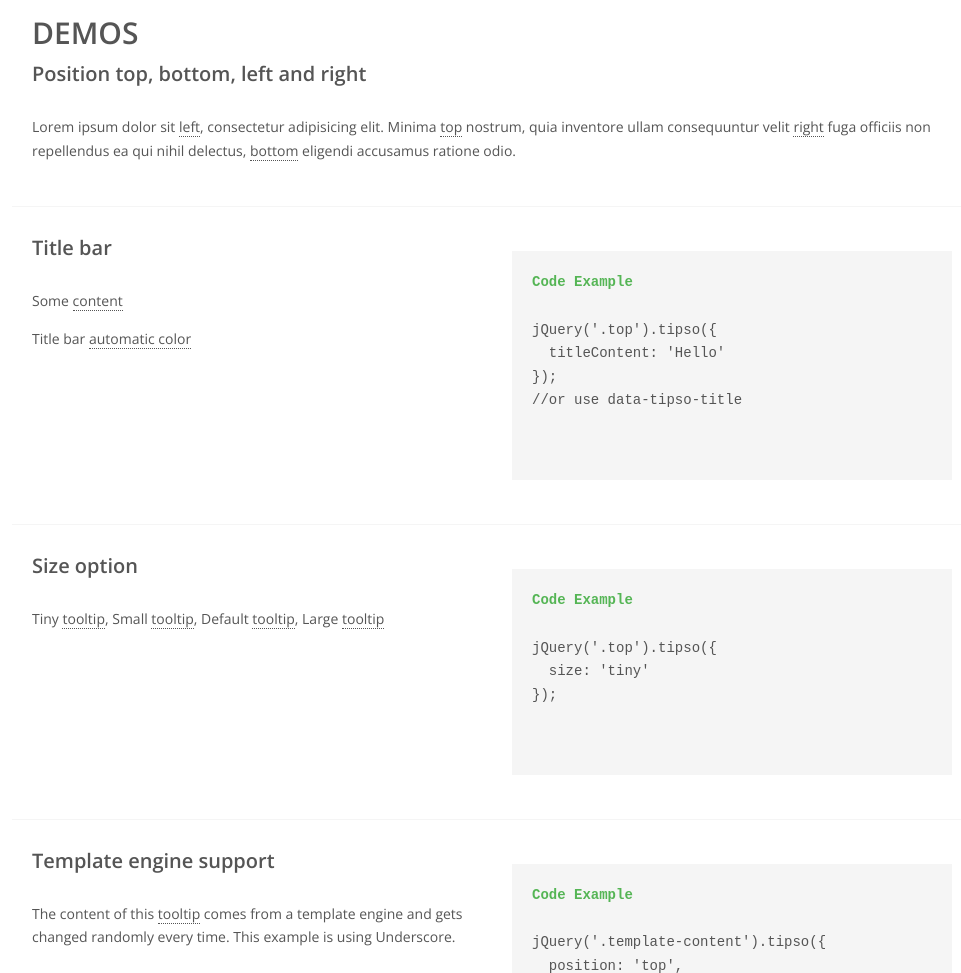
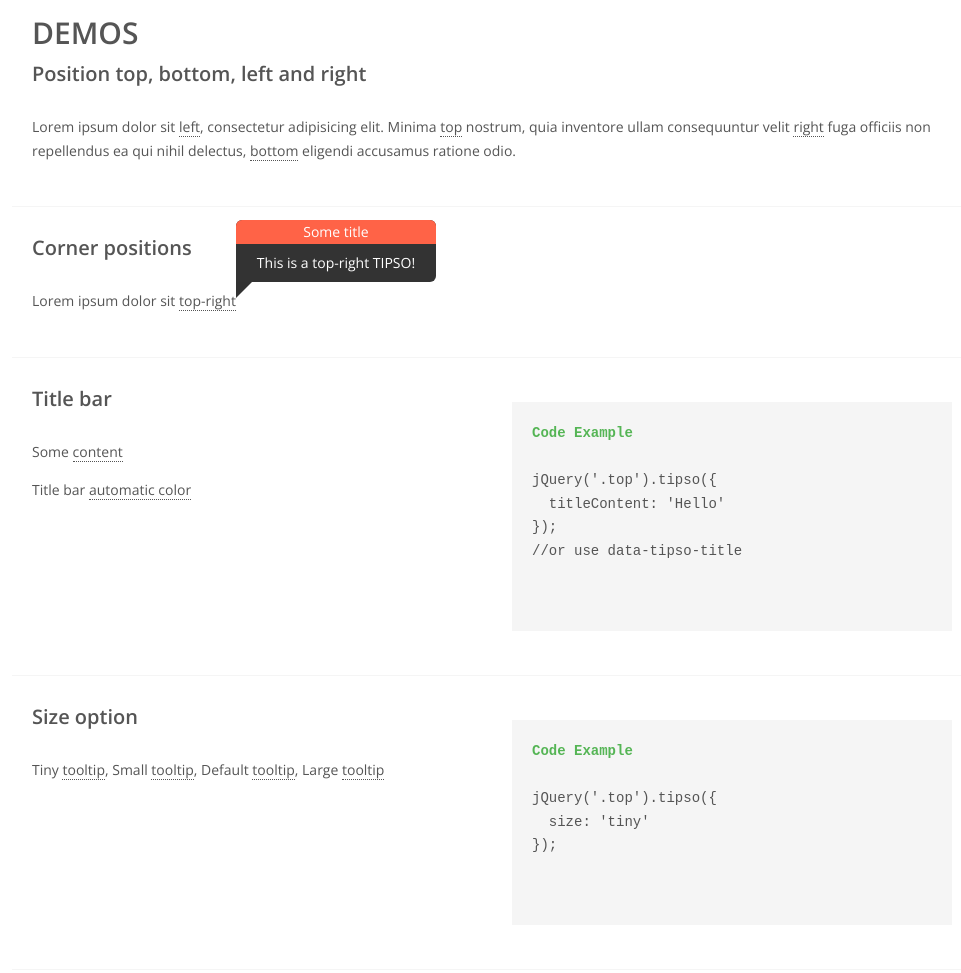
Before and after one commit to object505/tipso, a website with bundled scripts: page demo/index.html in a window 1280 px wide. Shown: the part 1567-2540 px from the top of the page, without its empty margins (148-1109 px from the left). Built offline with nearby package versions, Linux system fonts and the light colour scheme.

Commit message:
top-right position added

```diff
--- a/demo/index.html
+++ b/demo/index.html
@@ -58,12 +58,22 @@
 				}
 			});
 
+			jQuery('.top-right').tipso({
+				position: 'top-right',
+				background: 'rgba(0,0,0,0.8)',
+				titleBackground: 'tomato',
+				titleContent: 'Some title',
+				useTitle: false,
+				tooltipHover: true
+			});
+
 			// Use Title For Tipso Content
 			jQuery('.title-tipso').tipso({useTitle: true});
 			// Tipso for Image
 			jQuery('.img-tipso').tipso({
 				useTitle: false,
-				background: 'rgba(0,0,0,0.8)'
+				background: 'rgba(0,0,0,0.8)',
+				position: 'top-right'
 			});
 			// Show - Hide Tipso on Click
 			jQuery('.show-hide').tipso({
@@ -180,6 +190,7 @@
 		jQuery(window).load(function(){
 			// Show Tipso on Load
 			jQuery('.page-load').tipso('show');
+			jQuery('.top-right').tipso('show');
 		});
 	</script>
 
@@ -271,7 +282,13 @@
 					<h4>Position top, bottom, left and right</h4>
 					<p>Lorem ipsum dolor sit <span class="left" title="tipso" data-tipso="This is a left TIPSO!">left</span>, consectetur adipisicing elit. Minima <span class="top" title="tipso" data-tipso="This is a top TIPSO!">top</span> nostrum, quia inventore ullam consequuntur velit <span class="right" title="tipso" data-tipso-title="This is a title" data-tipso="This is a right TIPSO! Lorem ipsum dolor sit amet, consectetur adipisicing elit. Doloribus dolorum eum aliquam obcaecati doloremque odio at, laborum, non nobis eveniet dolor explicabo et ut facilis nam soluta libero veritatis! Id.">right</span> fuga officiis non repellendus ea qui nihil delectus, <span class="bottom" title="tipso" data-tipso="This is a bottom TIPSO!">bottom</span> eligendi accusamus ratione odio.</p>
 				</div>
+			</div>
 
+			<div class="row demo-section">
+				<div class="c12">
+					<h4>Corner positions</h4>
+					<p>Lorem ipsum dolor sit <span class="top-right" title="tipso" data-tipso="This is a top-right TIPSO!">top-right</span></p>
+				</div>
 			</div>
 
 			<div class="row demo-section">
--- a/src/tipso.css
+++ b/src/tipso.css
@@ -80,3 +80,11 @@
 	right: 100%;
 	margin-top: -8px;
 }
+
+.tipso_bubble .top_right_corner, .tipso_bubble.top_right_corner {
+	border-bottom-left-radius: 0;
+}
+
+.tipso_bubble .bottom_right_corner, .tipso_bubble.bottom_right_corner  {
+	border-top-left-radius: 0;
+}
--- a/src/tipso.js
+++ b/src/tipso.js
@@ -349,6 +349,58 @@
         $win = $e.parent();
       }
     switch (obj.settings.position) {
+      case 'top-right':
+        pos_left = $e.offset().left + ($e.outerWidth());
+        pos_top = $e.offset().top - realHeight(tipso_bubble).height - arrow;
+        tipso_bubble.find('.tipso_arrow').css({
+          marginLeft: -8,
+          marginTop: '',
+        });
+        if (pos_top < $win.scrollTop()) {
+          pos_top = $e.offset().top + $e.outerHeight() + arrow;
+
+          tipso_bubble.find('.tipso_arrow').css({
+            'border-bottom-color': arrow_color,
+            'border-top-color': 'transparent',
+            'border-left-color': 'transparent',
+            'border-right-color': 'transparent'
+          });
+
+          /*
+           * Hide and show the appropriate rounded corners
+           */
+          tipso_bubble.removeClass("top_right_corner bottom_right_corner");
+          tipso_bubble.find(".tipso_title").removeClass("top_right_corner bottom_right_corner");
+          tipso_bubble.addClass("bottom_right_corner");
+          tipso_bubble.find(".tipso_title").addClass("bottom_right_corner");
+          tipso_bubble.find('.tipso_arrow').css({
+            'border-left-color': arrow_color,
+          });
+
+          tipso_bubble.removeClass('top-right top bottom left right');
+          tipso_bubble.addClass('bottom');
+        } else {
+          tipso_bubble.find('.tipso_arrow').css({
+            'border-top-color': obj.settings.background,
+            'border-bottom-color': 'transparent ',
+            'border-left-color': 'transparent',
+            'border-right-color': 'transparent'
+          });
+
+          /*
+           * Hide and show the appropriate rounded corners
+           */
+          tipso_bubble.removeClass("top_right_corner bottom_right_corner");
+          tipso_bubble.find(".tipso_title").removeClass("top_right_corner bottom_right_corner");
+          tipso_bubble.addClass("top_right_corner");
+          tipso_bubble.find('.tipso_arrow').css({
+            'border-left-color': obj.settings.background,
+          });
+
+          tipso_bubble.removeClass('top bottom left right');
+          tipso_bubble.addClass('top');
+        }
+        break;
       case 'top':
         pos_left = $e.offset().left + ($e.outerWidth() / 2) - (realHeight(tipso_bubble).width / 2);
         pos_top = $e.offset().top - realHeight(tipso_bubble).height - arrow;
@@ -465,6 +517,11 @@
         }
         break;
     }
+    if (obj.settings.position == 'top-right') {
+      tipso_bubble.find('.tipso_arrow').css({
+        'margin-left': -1 * obj.settings.width / 2
+      });
+    }
     if (pos_left < $win.scrollLeft() && (obj.settings.position == 'bottom' ||
       obj.settings.position == 'top')) {
       tipso_bubble.find('.tipso_arrow').css({
@@ -524,7 +581,7 @@
         pos_left = 0;
       }
     }
-    if (pos_left + obj.settings.width > $win.outerWidth() && (obj.settings.position == 'left' || obj.settings.position == 'right')) {
+    if (pos_left + obj.settings.width > $win.outerWidth() && (obj.settings.position == 'left' || obj.settings.position == 'right' || obj.settings.position == 'top-right')) {
       pos_left = $e.offset().left + ($e.outerWidth() / 2) - (realHeight(tipso_bubble).width / 2);
       tipso_bubble.find('.tipso_arrow').css({
         marginLeft: -8,
@@ -548,6 +605,13 @@
           'border-left-color': 'transparent',
           'border-right-color': 'transparent'
         });
+
+        /*
+         * Hide and show the appropriate rounded corners
+         */
+        tipso_bubble.removeClass("top_right_corner bottom_right_corner");
+        tipso_bubble.find(".tipso_title").removeClass("top_right_corner bottom_right_corner");
+
         tipso_bubble.removeClass('top bottom left right');
         tipso_bubble.addClass('top');
       }
```
